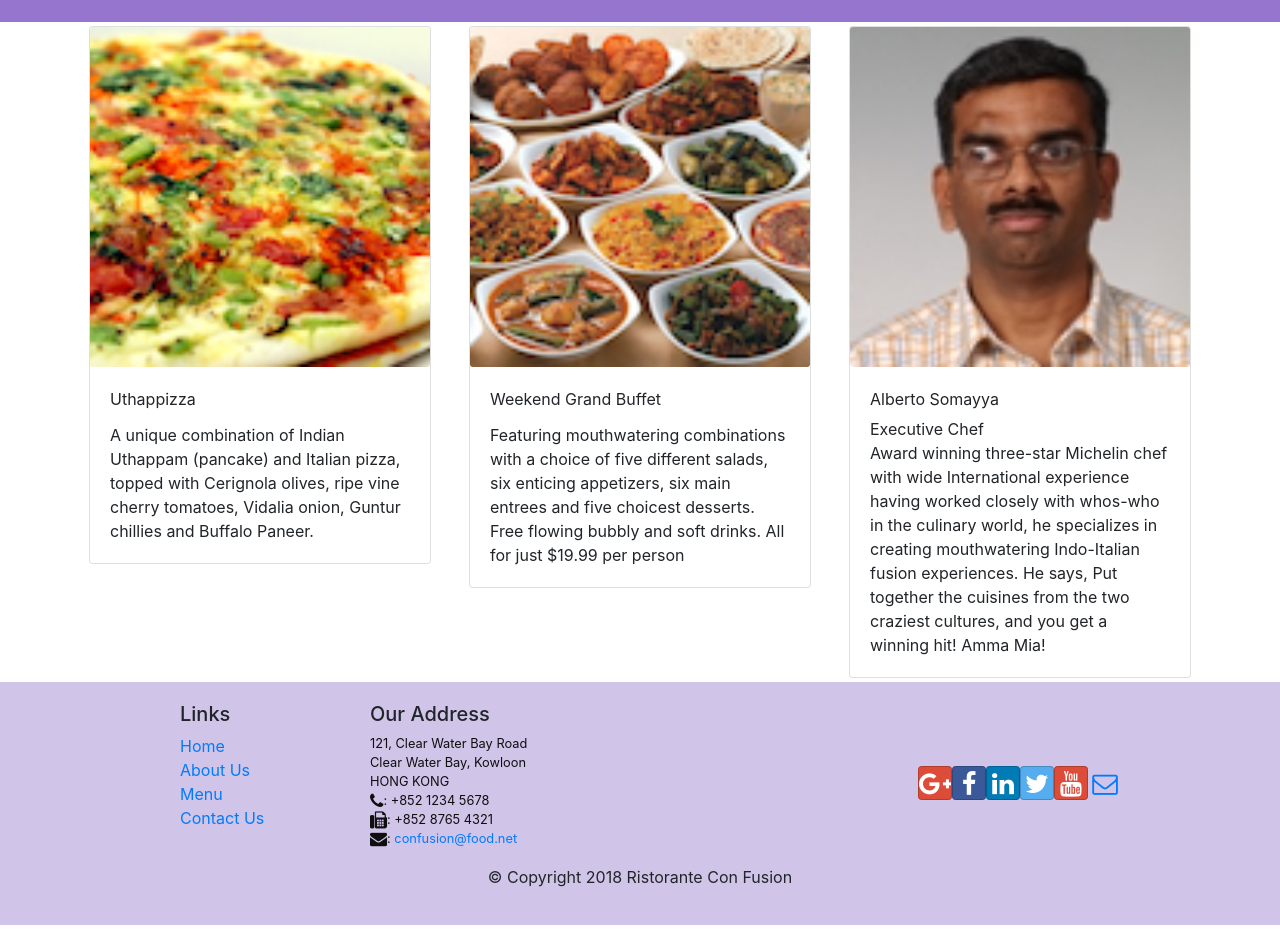
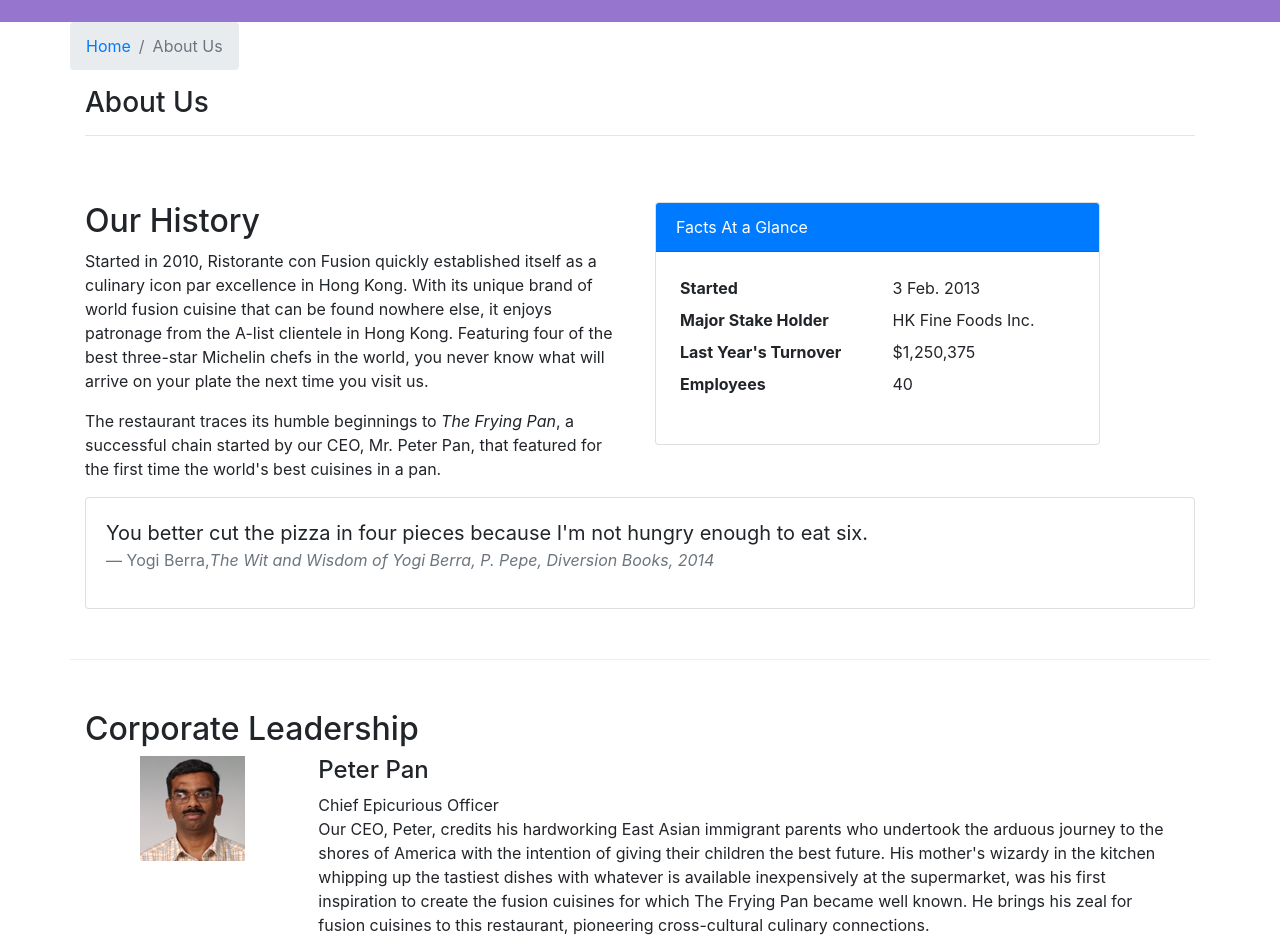
Before and after one commit to webdeveloper4gupta/rest, a React (Create React App) app: page /aboutus in a window 1280 px wide. Before the commit this address led to /home. Shown: the part 320-1271 px from the top of the page. Before the commit the page ends 1245 px from the top, so only its background shows below. Built offline with nearby package versions, Linux system fonts and the light colour scheme.

Commit message:
after the completion of second assignment

```diff
--- /dev/null
+++ b/src/components/AboutComponent.js
@@ -0,0 +1,103 @@
+import React from 'react';
+// import { Media } from 'reactstrap';
+import { Breadcrumb, BreadcrumbItem, Card, CardBody, CardHeader, Media } from 'reactstrap';
+import { Link } from 'react-router-dom';
+
+function About(props) {
+
+    const leaders = props.leaders.map((leader) => {
+        return (
+            <p>
+                <RenderLeader leader={leader} />
+            </p>
+        );
+    });
+
+    function RenderLeader({ leader }) {
+        return (
+            <Media>
+                <Media left className="col-2">
+                    <Media object src={leader.image} alt={leader.name} />
+                </Media>
+                <Media right body className="col-10">
+                    <Media heading>
+                        {leader.name}
+                    </Media>
+                    <Media body>
+                        <Media>
+                            {leader.designation}
+                        </Media>
+                        <Media>
+                            {leader.description}
+                        </Media>
+                    </Media>
+                </Media>
+            </Media>
+        );
+    }
+    return (
+        <div className="container">
+            <div className="row">
+                <Breadcrumb>
+                    <BreadcrumbItem><Link to="/home">Home</Link></BreadcrumbItem>
+                    <BreadcrumbItem active>About Us</BreadcrumbItem>
+                </Breadcrumb>
+                <div className="col-12">
+                    <h3>About Us</h3>
+                    <hr />
+                </div>
+            </div>
+            <div className="row row-content">
+                <div className="col-12 col-md-6">
+                    <h2>Our History</h2>
+                    <p>Started in 2010, Ristorante con Fusion quickly established itself as a culinary icon par excellence in Hong Kong. With its unique brand of world fusion cuisine that can be found nowhere else, it enjoys patronage from the A-list clientele in Hong Kong.  Featuring four of the best three-star Michelin chefs in the world, you never know what will arrive on your plate the next time you visit us.</p>
+                    <p>The restaurant traces its humble beginnings to <em>The Frying Pan</em>, a successful chain started by our CEO, Mr. Peter Pan, that featured for the first time the world's best cuisines in a pan.</p>
+                </div>
+                <div className="col-12 col-md-5">
+                    <Card>
+                        <CardHeader className="bg-primary text-white">Facts At a Glance</CardHeader>
+                        <CardBody>
+                            <dl className="row p-1">
+                                <dt className="col-6">Started</dt>
+                                <dd className="col-6">3 Feb. 2013</dd>
+                                <dt className="col-6">Major Stake Holder</dt>
+                                <dd className="col-6">HK Fine Foods Inc.</dd>
+                                <dt className="col-6">Last Year's Turnover</dt>
+                                <dd className="col-6">$1,250,375</dd>
+                                <dt className="col-6">Employees</dt>
+                                <dd className="col-6">40</dd>
+                            </dl>
+                        </CardBody>
+                    </Card>
+                </div>
+                <div className="col-12">
+                    <Card>
+                        <CardBody className="bg-faded">
+                            <blockquote className="blockquote">
+                                <p className="mb-0">You better cut the pizza in four pieces because
+                                    I'm not hungry enough to eat six.</p>
+                                <footer className="blockquote-footer">Yogi Berra,
+                                    <cite title="Source Title">The Wit and Wisdom of Yogi Berra,
+                                        P. Pepe, Diversion Books, 2014</cite>
+                                </footer>
+                            </blockquote>
+                        </CardBody>
+                    </Card>
+                </div>
+            </div>
+            <div className="row row-content">
+                <div className="col-12">
+                    <h2>Corporate Leadership</h2>
+                </div>
+                <div className="col-12">
+                    <Media list>
+                        {leaders}
+                        {/* <RenderLeader mahajan={props}/> */}
+                    </Media>
+                </div>
+            </div>
+        </div>
+    );
+}
+
+export default About;
--- a/src/components/MainComponent.js
+++ b/src/components/MainComponent.js
@@ -13,6 +13,7 @@
 import { LEADERS }  from '../shared/leaders';
 import { COMMENTS }  from '../shared/comment';
 import DishDetail from './DishdetailComponent';
+import About from './AboutComponent';
 import Header from './HeaderComponent';
 import Footer from './FooterComponent';
 import { Switch,Route,Redirect } from 'react-router-dom';
@@ -69,7 +70,7 @@
           <Route exact path="/menu" component={()=><Menu dishes={this.state.dishes}/>}></Route>
           <Route path='/menu/:dishId' component={DishWithId} />
           <Route exact path="/contactus" component={Contact}></Route>
-
+          <Route path="/aboutus" component={()=><About leaders={this.state.leaders}/>}></Route>
           <Redirect to="/home" />
         </Switch>
         <Footer />
```
Also changed, not shown: 1 other file (tests, documents, lock files or other folders).
